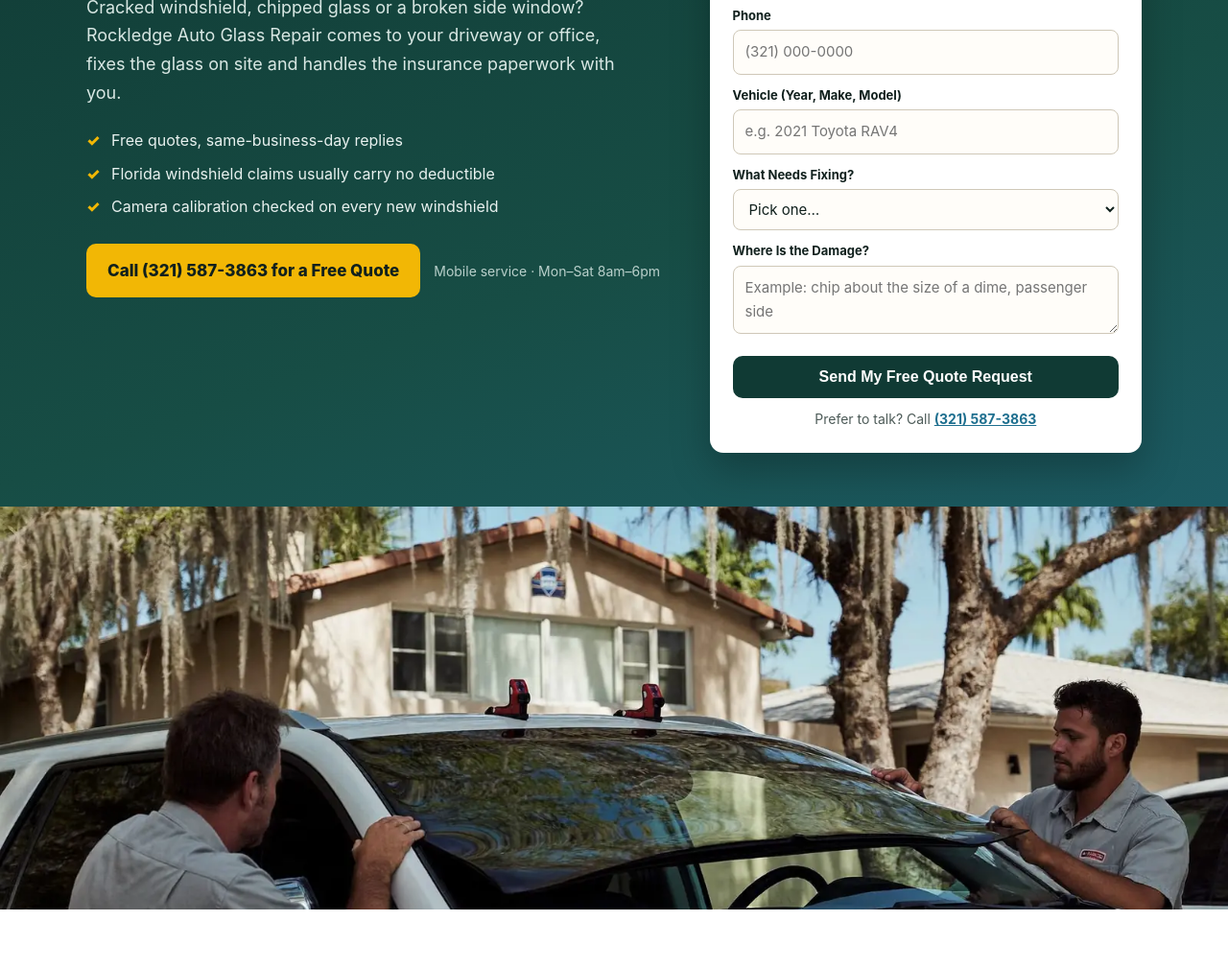
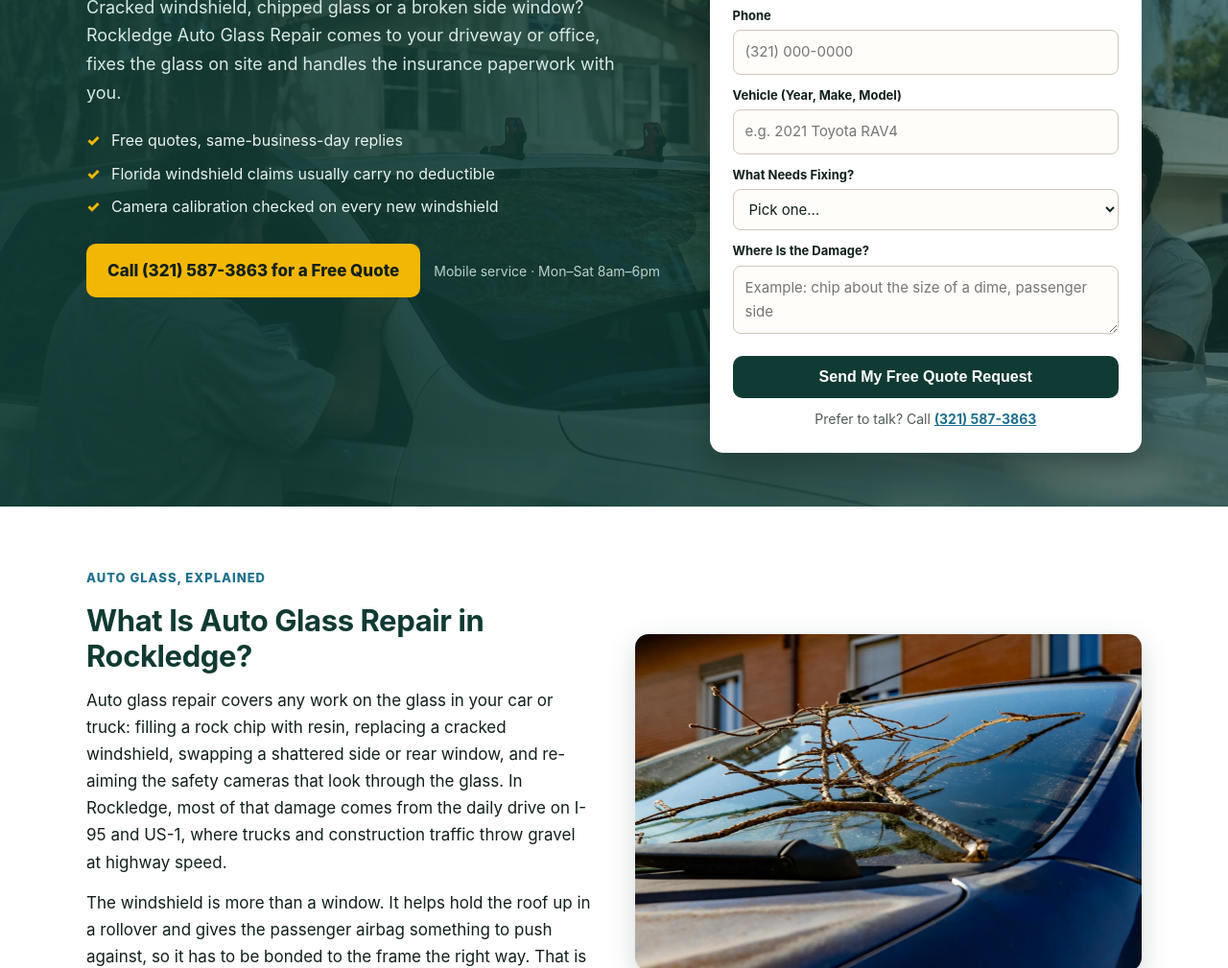
Before and after one commit to iDevRM/auto-glass-repair-rockledge-fl, a plain HTML site: page index.html in a window 1280 px wide. Shown: the part 290-1299 px from the top of the page at 96% size. Drawn offline with Linux system fonts and the light colour scheme.

Commit message:
Home page header: background photo + quote form

```diff
--- a/index.html
+++ b/index.html
@@ -126,7 +126,7 @@
   </div>
 </header>
 <!-- HERO -->
-<section class="hero">
+<section class="hero" style="background:linear-gradient(90deg,rgba(16,58,52,0.93) 0%,rgba(16,58,52,0.84) 50%,rgba(16,58,52,0.62) 100%),url('auto-glass-technicians-windshield-install.webp') center/cover no-repeat;">
   <div class="wrap hero-grid">
     <div>
       <span class="tag">Mobile Auto Glass &middot; Rockledge, FL</span>
@@ -155,7 +155,6 @@
     </div>
   </div>
 </section>
-<div class="band"><img src="auto-glass-technicians-windshield-install.webp" alt="Two auto glass technicians setting a new windshield on an SUV in a driveway" width="1600" height="900"></div>
 
 <!-- WHAT -->
 <section class="sec alt">
```
